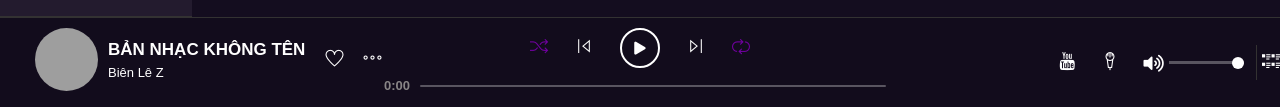
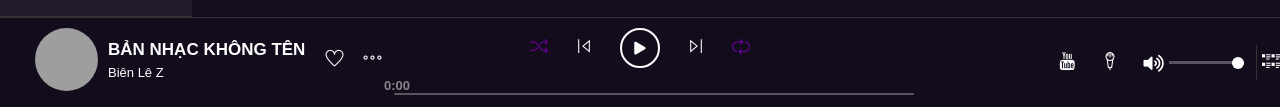
Before and after one commit to ducvinhson/MusicPlay-Clone, a plain HTML site: page index.html in a window 1280 px wide. Shown: the part 693-800 px from the top of the page. Drawn offline with Linux system fonts and the light colour scheme; grey boxes are pictures that could not be loaded.

Commit message:
Update index.html

```diff
--- a/index.html
+++ b/index.html
@@ -366,11 +366,13 @@
 
                 <div class="app-bottom-center-bot">
                     <div class="timemusic">
-                        <span class="current">00:00</span>
-                        <div class="progress-area">
+                        <div class="timemusic_list">
+                            <span class="current">00:00</span>
+                            <div class="progress-area">
                             <div class="progress-bar"></div>
+                            </div>
+                            <span class="duration"></span>
                         </div>
-                        <span class="duration"></span>
                     </div>
                     <audio id="audio" src=""></audio>
                 </div>
```
